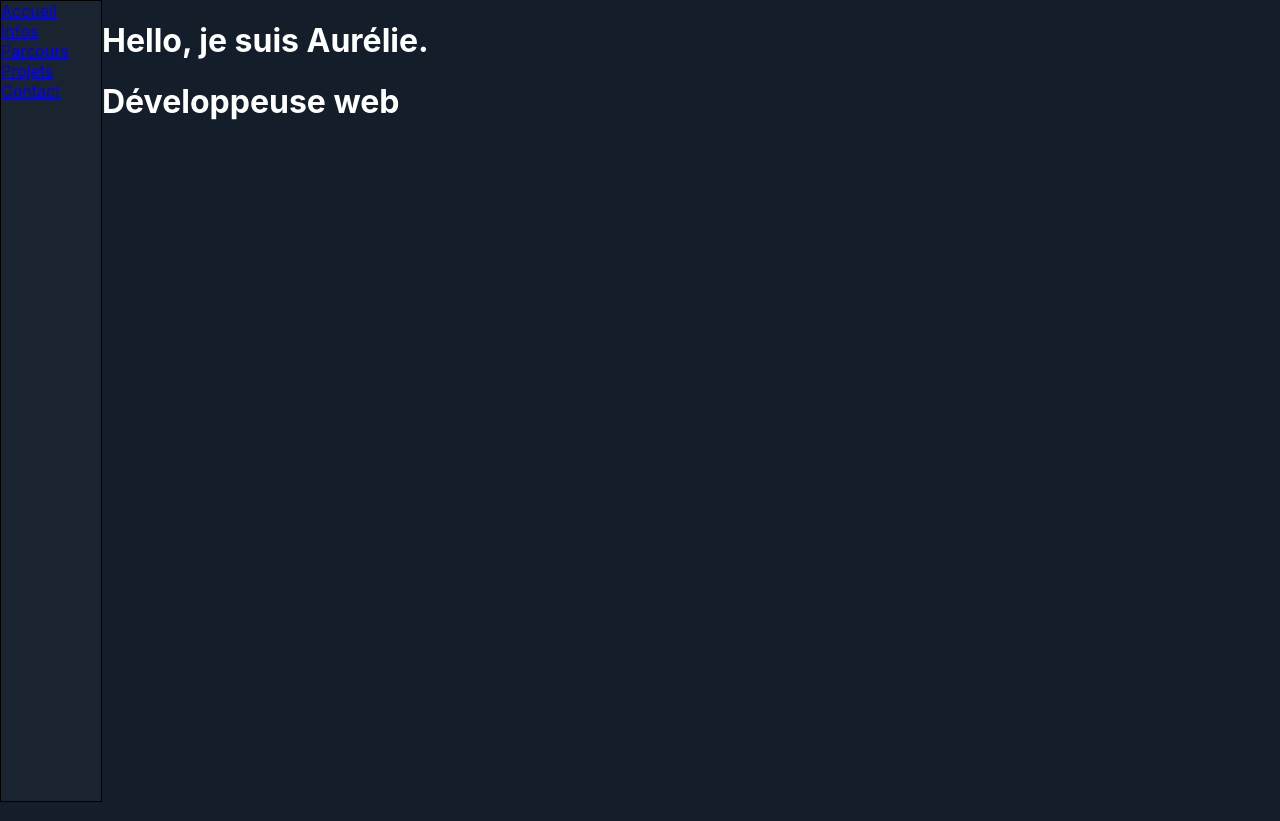
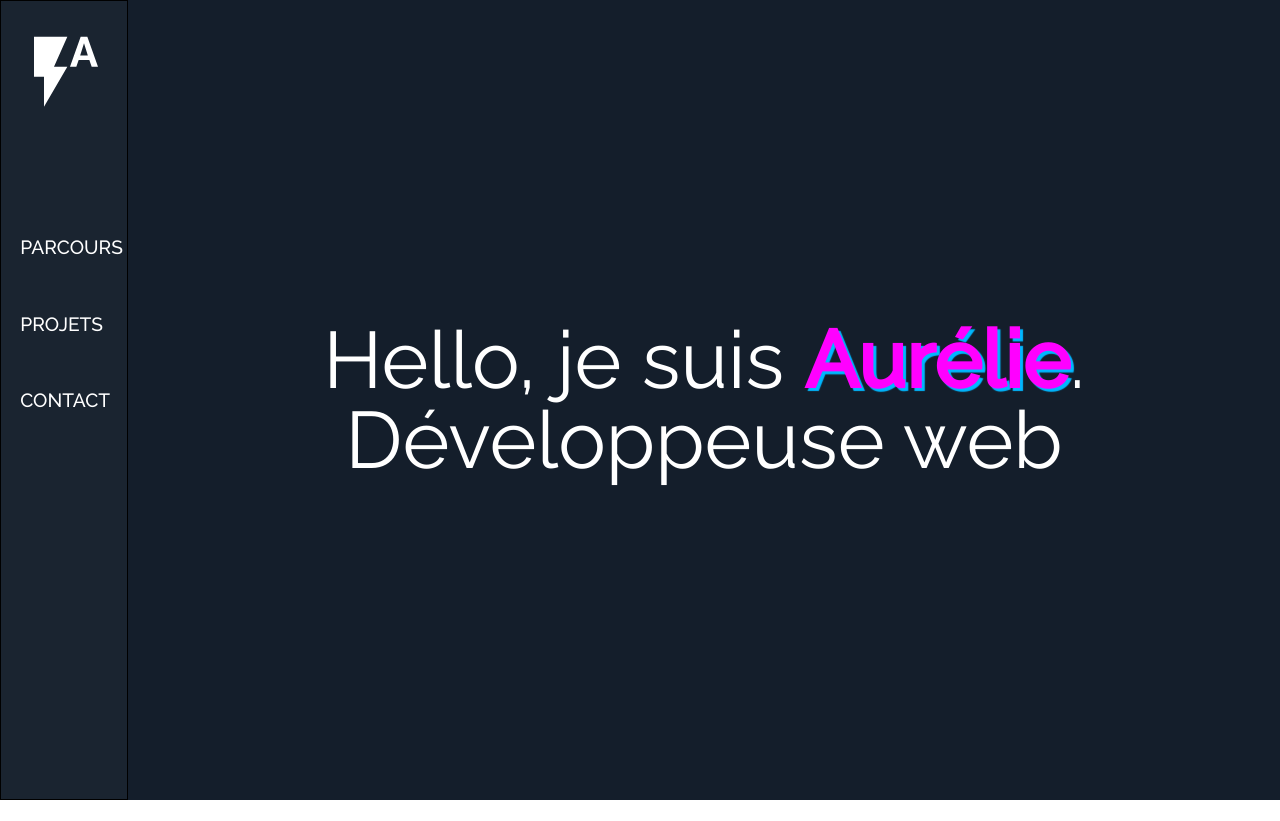
Before and after one commit to auretho/portfolio, a React app: page / in a window 1280 px wide. After the commit the page ends 800 px from the top, so only its background shows below. Built offline with nearby package versions, Linux system fonts and the light colour scheme.

Commit message:
homepage ok

```diff
--- a/package.json
+++ b/package.json
@@ -3,6 +3,8 @@
   "version": "0.1.0",
   "private": true,
   "dependencies": {
+    "@material-ui/core": "^4.11.2",
+    "@material-ui/icons": "^4.11.2",
     "@testing-library/jest-dom": "^5.11.4",
     "@testing-library/react": "^11.1.0",
     "@testing-library/user-event": "^12.1.10",
--- a/public/index.html
+++ b/public/index.html
@@ -3,6 +3,13 @@
   <head>
     <meta charset="utf-8" />
     <link rel="icon" href="%PUBLIC_URL%/favicon.ico" />
+
+    <link rel="preconnect" href="https://fonts.gstatic.com">
+
+    <!-- GOOGLE FONTS -->
+    <link rel="preconnect" href="https://fonts.gstatic.com">
+    <link href="https://fonts.googleapis.com/css2?family=Raleway:wght@300;400;500&display=swap" rel="stylesheet">
+
     <meta name="viewport" content="width=device-width, initial-scale=1" />
     <meta name="theme-color" content="#000000" />
     <meta
@@ -24,7 +31,7 @@
       work correctly both with client-side routing and a non-root public URL.
       Learn how to configure a non-root public URL by running `npm run build`.
     -->
-    <title>React App</title>
+    <title>Portfolio</title>
   </head>
   <body>
     <noscript>You need to enable JavaScript to run this app.</noscript>
--- /dev/null
+++ b/src/_reset.css
@@ -0,0 +1,52 @@
+/* http://meyerweb.com/eric/tools/css/reset/
+   v2.0 | 20110126
+   License: none (public domain)
+*/
+
+html, body, div, span, applet, object, iframe,
+h1, h2, h3, h4, h5, h6, p, blockquote, pre,
+a, abbr, acronym, address, big, cite, code,
+del, dfn, em, img, ins, kbd, q, s, samp,
+small, strike, strong, sub, sup, tt, var,
+b, u, i, center,
+dl, dt, dd, ol, ul, li,
+fieldset, form, label, legend,
+table, caption, tbody, tfoot, thead, tr, th, td,
+article, aside, canvas, details, embed,
+figure, figcaption, footer, header, hgroup,
+menu, nav, output, ruby, section, summary,
+time, mark, audio, video {
+	margin: 0;
+	padding: 0;
+	border: 0;
+	font-size: 100%;
+	font: inherit;
+	vertical-align: baseline;
+}
+/* HTML5 display-role reset for older browsers */
+article, aside, details, figcaption, figure,
+footer, header, hgroup, menu, nav, section {
+	display: block;
+}
+body {
+	line-height: 1;
+}
+ol, ul {
+	list-style: none;
+}
+blockquote, q {
+	quotes: none;
+}
+blockquote:before, blockquote:after,
+q:before, q:after {
+	content: '';
+	content: none;
+}
+table {
+	border-collapse: collapse;
+	border-spacing: 0;
+}
+
+a {
+	text-decoration: none;
+}
--- a/src/components/App/style.scss
+++ b/src/components/App/style.scss
@@ -1,7 +1,10 @@
 .app {
   display: flex;
   background-color: #141E2B;
+  font-family: 'Raleway', Arial, sans-serif;
 }
+
+
 
 
 
--- a/src/components/Home/index.js
+++ b/src/components/Home/index.js
@@ -4,7 +4,7 @@ import './style.scss';
 
 const Home = () => (
     <div className="home">
-        <h1 className="home-title">Hello, je suis Aurélie. </h1>
+        <h1 className="home-title">Hello, je suis <span>Aurélie</span>.</h1>
         <h1 className="home-title">Développeuse web</h1>
     </div>
 )
--- a/src/components/Home/style.scss
+++ b/src/components/Home/style.scss
@@ -1,9 +1,22 @@
 .home{
     height: 100vh;
-    width: 100%;
+    width: 90vw;
+    display: flex;
+    flex-direction: column;
+    justify-content: center;
+    align-items: center;
+    // background-color: pink;
 
     &-title{
         color: #fff;
+        font-size: 5em;
+        // font-weight: bold;
+    }
+
+    &-title span{
+        color: #f0f;
+        font-weight: bold;
+        text-shadow: 3px 3px 1px rgb(0, 183, 255);
     }
 
 }
--- a/src/components/Nav/index.js
+++ b/src/components/Nav/index.js
@@ -1,15 +1,24 @@
 import React from 'react';
 import { NavLink } from 'react-router-dom';
+// import FingerprintIcon from '@material-ui/icons/Fingerprint';
+import FlashAutoIcon from '@material-ui/icons/FlashAuto';
 
 import './style.scss';
 
 const Nav = () => (
     <nav className="nav">
-        <NavLink className="nav-link" to="accueil">Accueil</NavLink>
-        <NavLink className="nav-link" to="accueil">Infos</NavLink>
-        <NavLink className="nav-link" to="accueil">Parcours</NavLink>
-        <NavLink className="nav-link" to="accueil">Projets</NavLink>
-        <NavLink className="nav-link" to="accueil">Contact</NavLink>
+        <NavLink className="nav-link-home" to="/home">
+            <FlashAutoIcon style={{ fontSize: 80 }}  />
+        </NavLink>
+        <NavLink className="nav-link" to="/parcours">
+            Parcours
+        </NavLink>
+        <NavLink className="nav-link" to="/projets">
+            Projets
+        </NavLink>
+        <NavLink className="nav-link" to="/contact">
+            Contact
+        </NavLink>
     </nav>
 )
 
--- a/src/components/Nav/style.scss
+++ b/src/components/Nav/style.scss
@@ -1,15 +1,20 @@
 .nav{
     display: flex;
     flex-direction: column;
-    width: 100px;
+    width: 10vw;
     border: 1px solid black;
     background-color: #1A2430;
-    height: 100vh; /*A MODIF*/
-
 }
 
-.nav-link{
-    align-items: stretch;
-    list-style-type: none;
+.nav-link, .nav-link-home{
     text-align: left;
-  }
+    color: #fff;
+    text-transform: uppercase;
+    margin: 1.5em 0 1.5em 1em;
+    font-weight: 500;
+    font-size: 1.2em;
+}
+
+.nav-link-home{
+    margin: 1.5em auto 5em;
+}
--- a/src/index.js
+++ b/src/index.js
@@ -2,7 +2,8 @@ import React from 'react';
 import ReactDOM from 'react-dom';
 import { BrowserRouter as Router } from 'react-router-dom';
 
-import './index.scss';
+import './_reset.css';
+import './index.css';
 import App from './components/App';
 import reportWebVitals from './reportWebVitals';
 
```
Also changed, not shown: src/index.css (renamed from src/index.scss), 4 other files.
